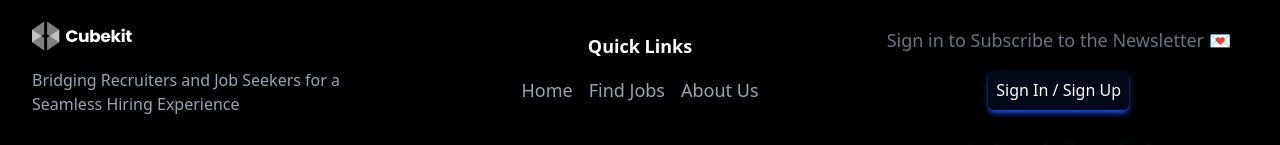
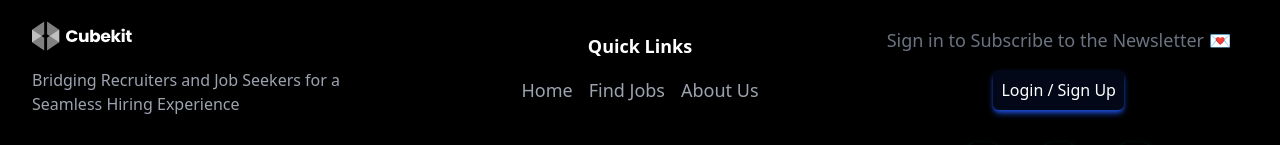
Before and after one commit to bhupesh-roushan/cubekit-hiring, a React (Vite) app: page / in a window 1280 px wide. Shown: the part 2376-2521 px from the top of the page. Built offline with nearby package versions, Linux system fonts and the light colour scheme; no server answers.

Commit message:
changed in NewsLetter page

```diff
--- a/src/components/NewsLetter.jsx
+++ b/src/components/NewsLetter.jsx
@@ -126,8 +126,8 @@
             Sign in to Subscribe to the Newsletter 💌
           </p>
           <SignInButton mode="modal">
-            <button className="bg-background text-white p-2 rounded-md shadow-md shadow-blue-700 transition-all hover:translate-y-1 mb-2">
-              Sign In / Sign Up
+            <button className="bg-background text-white p-2 rounded-md shadow-md shadow-blue-700 hover:shadow-lg hover:shadow-blue-700 transition-all delay-130 ease-in hover:translate-y-1 mb-2">
+              Login / Sign Up
             </button>
           </SignInButton>
         </div>
```
